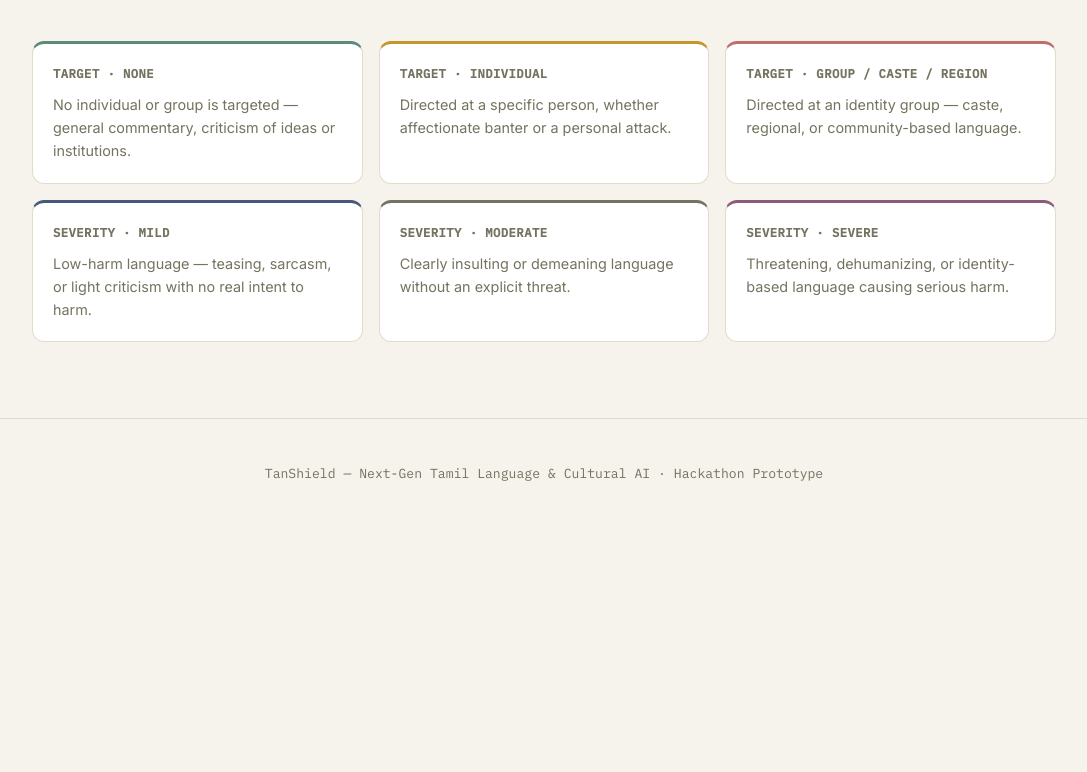
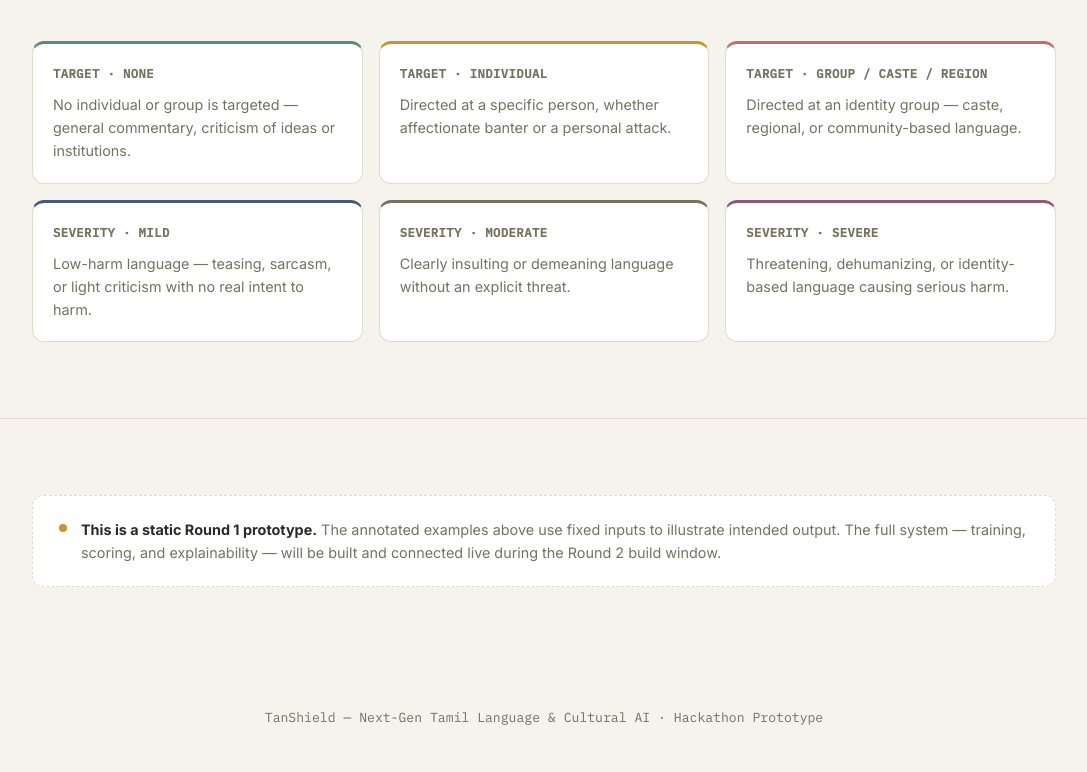
Before and after one commit to KSirushti/tanshield, a plain HTML site: page index.html in a window 1280 px wide. Shown: the part 4505-5277 px from the top of the page, without its empty margins (96-1183 px from the left). Before the commit the page ends 5033 px from the top, so only its background shows below. Drawn offline with Linux system fonts and the light colour scheme.

Commit message:
Update index.html

```diff
--- a/index.html
+++ b/index.html
@@ -182,25 +182,21 @@
         <h3>Seed lexicon candidates</h3>
         <p>Target candidates come from caste/regional/appearance term lists. Severity candidates come from a separate lexicon of threat-intensity language (severe), insult/profanity terms (moderate), and teasing/sarcasm markers (mild).</p>
       </div>
-      <div class="flow-connector">→</div>
       <div class="flow-step">
         <div class="flow-num">2</div>
         <h3>Human validation</h3>
         <p>A hand-annotated subset (minimum 300–500 comments) is scored against both sets of weak labels. Agreement is reported as Cohen's κ plus per-class precision/recall — a number, not a claim.</p>
       </div>
-      <div class="flow-connector">→</div>
       <div class="flow-step">
         <div class="flow-num">3</div>
         <h3>Multi-task fine-tuning</h3>
         <p>MuRIL is fine-tuned with two independent heads on the validated labels, so the model learns contextual patterns rather than memorizing keyword presence.</p>
       </div>
-      <div class="flow-connector">→</div>
       <div class="flow-step">
         <div class="flow-num">4</div>
         <h3>Score both heads</h3>
         <p>Each input receives a distribution across Target and Severity independently, generalizing beyond the seed lexicon at inference time.</p>
       </div>
-      <div class="flow-connector">→</div>
       <div class="flow-step">
         <div class="flow-num">5</div>
         <h3>Show the reasoning</h3>
@@ -274,6 +270,16 @@
   </div>
 </section>
 
+<section style="border-bottom:none;">
+  <div class="wrap">
+    <div class="notice">
+      <div class="notice-dot"></div>
+      <div>
+        <strong style="color:var(--ink);">This is a static Round 1 prototype.</strong> The annotated examples above use fixed inputs to illustrate intended output. The full system — training, scoring, and explainability — will be built and connected live during the Round 2 build window.
+      </div>
+    </div>
+  </div>
+</section>
 
 <footer>
   TanShield — Next-Gen Tamil Language &amp; Cultural AI · Hackathon Prototype
```
